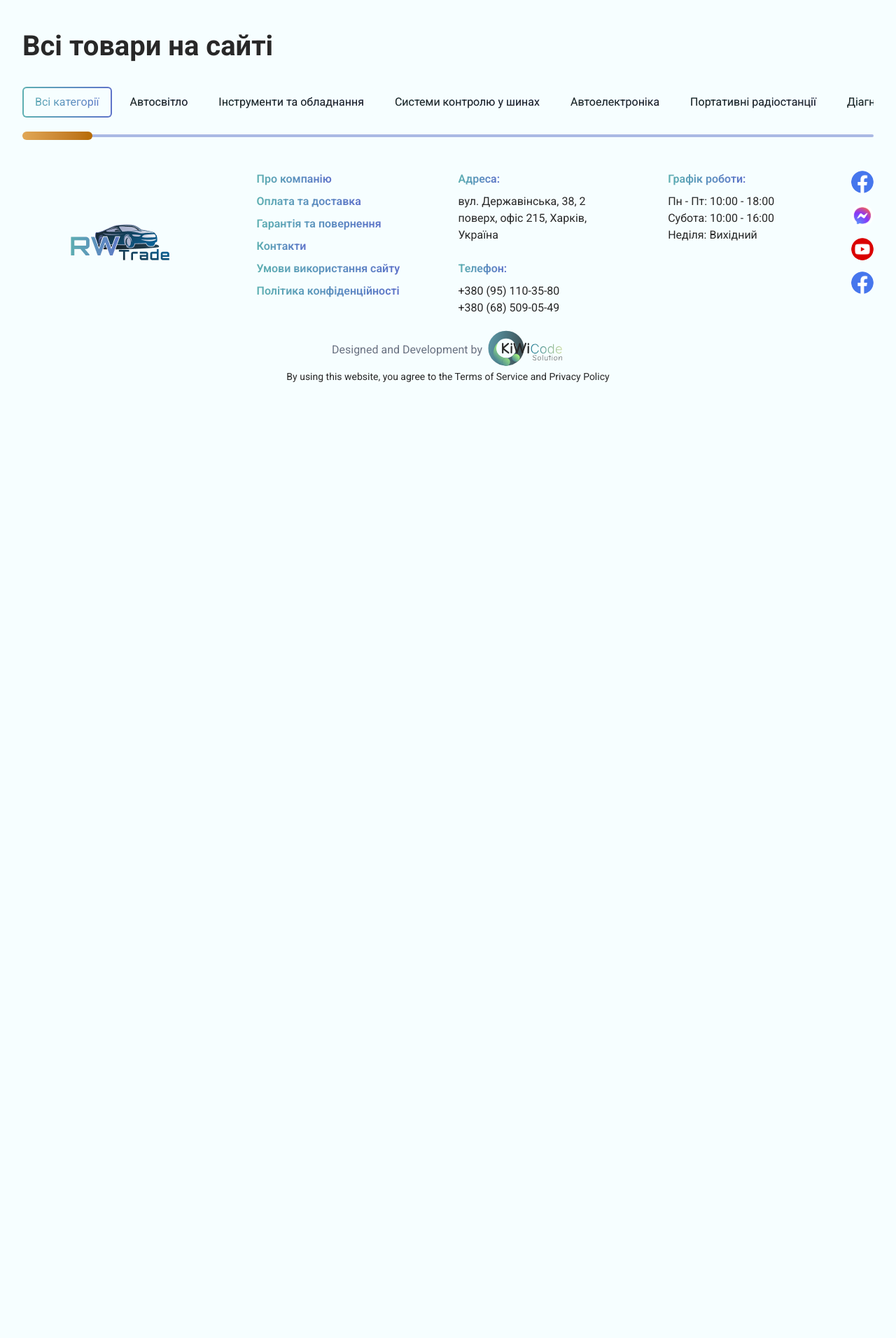
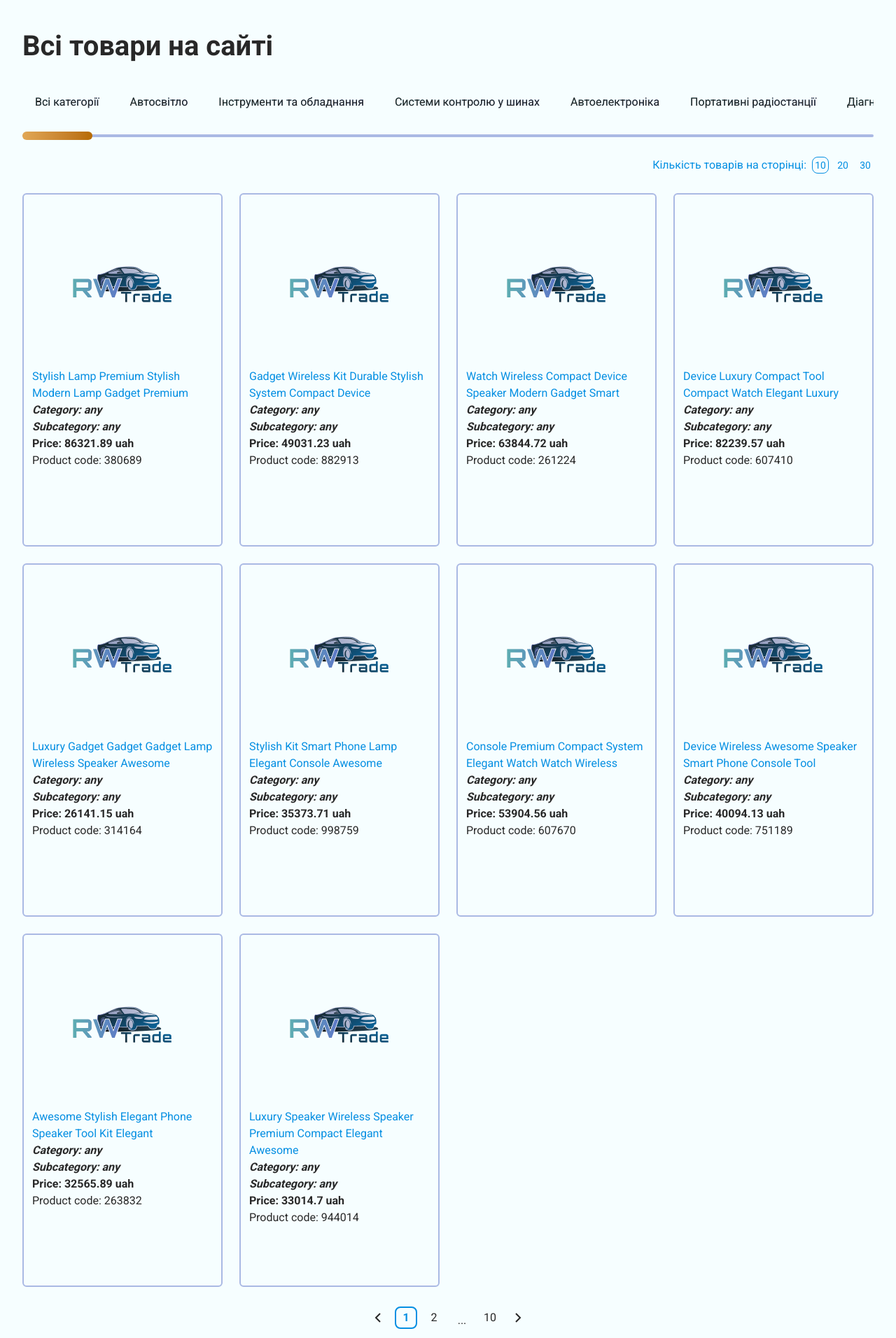
Before and after one commit to KiwiCodeSolution/RW-Trade, a Next.js app: page /catalog in a window 1280 px wide. Shown: the part 1328-3240 px from the top of the page at 70% size. Before the commit the page ends 1884 px from the top, so only its background shows below. Built offline with nearby package versions, Linux system fonts and the light colour scheme.

Commit message:
pagination is ready

```diff
--- /dev/null
+++ b/src/components/commonUI/Pagination.jsx
@@ -0,0 +1,112 @@
+"use client"
+import { useState } from "react"
+import LeftIcon from '../../../public/icons/chevron-left-32.svg'
+import RightIcon from '../../../public/icons/chevron-right-32.svg'
+
+const Pagination = ({ numberOfItems, itemsPerPage, currentPage: initialPage = 1, onPageChange }) => {
+
+  const [currentPage, setCurrentPage] = useState(initialPage)
+
+  const handlePageChange = (page) => {
+    setCurrentPage(page)
+    if (onPageChange) {
+      onPageChange(page)
+    }
+  }
+
+  const totalPages = Math.ceil(numberOfItems / itemsPerPage)
+
+  const getPageNumbers = () => {
+    const pageNumbers = []
+    const maxVisiblePages = 5
+
+    if (totalPages <= maxVisiblePages) {
+      for (let i = 1; i <= totalPages; i++) {
+        pageNumbers.push(i)
+      }
+    } else {
+      pageNumbers.push(1)
+      if (currentPage > 3) {
+        pageNumbers.push("ellipsis-start")
+      }
+      const start = Math.max(2, currentPage - 1)
+      const end = Math.min(totalPages - 1, currentPage + 1)
+      for (let i = start; i <= end; i++) {
+        if (i !== 1) {
+          pageNumbers.push(i)
+        }
+      }
+      if (currentPage < totalPages - 2) {
+        pageNumbers.push("ellipsis-end")
+      }
+      if (totalPages > 1) {
+        pageNumbers.push(totalPages)
+      }
+    }
+
+    const uniquePages = []
+    const seen = new Set()
+
+    for (const page of pageNumbers) {
+      if (!seen.has(page)) {
+        uniquePages.push(page)
+        seen.add(page)
+      }
+    }
+
+    return uniquePages
+  }
+
+  if (totalPages <= 1) {
+    return null
+  }
+
+  return (
+    <div className='flex gap-2 justify-center items-center'>
+      <button
+        onClick={() => currentPage > 1 && handlePageChange(currentPage - 1)}
+        disabled={currentPage === 1}
+        aria-label="Previous page"
+        className={`w-8 h-8 flex justify-center items-center`}
+        style={{ cursor: currentPage === 1 ? 'not-allowed' : 'pointer'}}
+      >
+        <LeftIcon />
+      </button>
+
+      {getPageNumbers().map((pageNumber, index) =>
+        typeof pageNumber === "string" && pageNumber.startsWith("ellipsis") ? (
+          <span
+            key={pageNumber}
+            aria-hidden="true"
+            className="w-8 h-8 flex justify-center items-end"
+          >
+            ...
+          </span>
+        ) : (
+          <button
+            key={pageNumber}
+            onClick={() => handlePageChange(pageNumber)}
+            aria-label={`Go to page ${pageNumber}`}
+            aria-current={currentPage === pageNumber ? "page" : undefined}
+            className={`w-8 h-8 flex justify-center items-center cursor-pointer border-2 rounded-lg ${currentPage === pageNumber ? 'font-bold text-link-blue border-link-blue' : 'border-transparent'}`}
+          >
+            {pageNumber}
+          </button>
+        )
+      )}
+
+      <button
+        onClick={() => currentPage < totalPages && handlePageChange(currentPage + 1)}
+        disabled={currentPage === totalPages}
+        aria-label="Next page"
+        style={{
+          cursor: currentPage === totalPages ? "not-allowed" : "pointer",
+        }}
+      >
+        <RightIcon />
+      </button>
+    </div>
+  )
+}
+
+export default Pagination
--- a/src/components/userUI/AllItemsSection.jsx
+++ b/src/components/userUI/AllItemsSection.jsx
@@ -1,17 +1,25 @@
 'use client'
-import ProductCard from './ProductCard'
-import BtnSolid from '../commonUI/BtnSolid'
+
 import CategoryControl from './CategoryControl'
 import { categories } from '@/data/categories'
 import { subCategories } from '@/data/subCategories'
 import { useEffect, useState } from 'react'
 import SubCategoryControl from './SubCategoryControl'
+import NumberOfProducts from './NumberOfProducts'
+import { fakeProducts } from '@/data/fakeData'
+import ProductCard from './ProductCard'
+import Pagination from '../commonUI/Pagination'
 
 const AllItemsSection = () => {
 
-  const [category, setCategory] = useState('')
-  const [selectedCategory, setSelectedCategoriy] = useState('')
-  const [selectedSubCategory, setSelectedSubCategory] = useState('')
+  const [category, setCategory] = useState('any')
+  const [selectedCategory, setSelectedCategoriy] = useState(null)
+  const [subCategory, setSubCategory] = useState('any')
+
+  const [numberOfItems, setNumberOfItems] = useState('10')
+  const [products, setProducts] = useState([])
+
+  const [currentPage, setCurrentPage] = useState(1)
 
   const lang = 'uk'
 
@@ -22,9 +30,14 @@ const AllItemsSection = () => {
 
   useEffect(() => {
     const selected = subCategories.find(item => item.category === category)
-    console.log(selected)
-    setSelectedCategoriy(selected || '')
+    setSelectedCategoriy(selected || null)
+    setSubCategory('any')
   }, [category])
+
+  useEffect(() => {
+    const fakeProds = fakeProducts(numberOfItems, category, subCategory)
+    setProducts(fakeProds)
+  }, [numberOfItems, category, subCategory, currentPage])
 
   return (
     <section>
@@ -34,9 +47,20 @@ const AllItemsSection = () => {
       </div>
       {!!selectedCategory && (
         <div className="mb-7">
-          <SubCategoryControl category={selectedCategory} setSubCategory={setSelectedSubCategory} />
+          <SubCategoryControl category={selectedCategory} setSubCategory={setSubCategory} />
         </div>
       )}
+      <div className='mb-7 flex justify-end'>
+        <NumberOfProducts setNumber={setNumberOfItems} initialNumber={numberOfItems} />
+      </div>
+      <div className='mb-7 grid min-[940px]:grid-cols-3 min-[1230px]:grid-cols-4 min-[1530px]:grid-cols-5 min-[1840px]:grid-cols-6 gap-6'>
+        {products.map((item, index) => (
+          <ProductCard key={index} product={item} />
+        ))}
+      </div>
+      <div className='mb-7'>
+        <Pagination numberOfItems={100} itemsPerPage={numberOfItems} currentPage={1} onPageChange={(page) => setCurrentPage(page)}/>
+      </div>
 
     </section>
   )
--- a/src/components/userUI/CategoryControl.jsx
+++ b/src/components/userUI/CategoryControl.jsx
@@ -13,7 +13,7 @@ const CategoryControl = ({ categories, setCategory }) => {
 
   const thumbWidth = 100
 
-  const [selected, setSelected] = useState('')
+  const [selected, setSelected] = useState('any')
   const [isDragging, setIsDragging] = useState(false)
   const containerRef = useRef(null)
   const thumbRef = useRef(null)
@@ -113,10 +113,10 @@ const CategoryControl = ({ categories, setCategory }) => {
               type="radio"
               name="categoryControl"
               id="control_0"
-              value=""
+              value="any"
               className="hidden"
               onChange={handleChange}
-              checked={selected === ''}
+              checked={selected === 'any'}
             />
           </label>
 
--- /dev/null
+++ b/src/components/userUI/NumberOfProducts.jsx
@@ -0,0 +1,45 @@
+'use client'
+import { useState } from 'react'
+
+const NumberOfProducts = ({setNumber, initialNumber}) => {
+
+  const lang = 'uk'
+
+  const title = {
+    uk: "Кількість товарів на сторінці",
+    en: "Number of products per page"
+  }
+
+  const numbers = ['10', '20', '30']
+
+  const [selected, setSelected] = useState(initialNumber)
+
+  const handleChange = (e) => {
+    setSelected(e.target.value)
+    setNumber(e.target.value)
+  }
+
+  return (
+    <div className='flex gap-2 text-link-blue'>
+      <p> {title[lang]}: </p>
+        {numbers.map((item, index) => (
+          <label key={index} className='flex items-center'>
+            <div className={`w-6 h-6 text-sm flex justify-center items-center border rounded-lg ${selected === item ? 'border-link-blue' : 'border-transparent'}`}>
+              {item}
+            </div>
+            <input
+              type="radio"
+              name='numOfProd'
+              id={`numOfProd_${item}`}
+              className='hidden'
+              value={item}
+              onChange={handleChange}
+            />
+          </label>
+        ))}
+
+    </div>
+  )
+}
+
+export default NumberOfProducts
--- a/src/components/userUI/ProductCard.jsx
+++ b/src/components/userUI/ProductCard.jsx
@@ -1,4 +1,4 @@
-import React from 'react'
+'use client'
 
 const ProductCard = ({product}) => {
 
@@ -19,7 +19,21 @@ const ProductCard = ({product}) => {
 
   return (
     <div className='h-[505px] w-full min-w-[278px] max-w-[360px] rounded-md border-2 border-sc-1 p-3'>
-
+      <div className="flex justify-center items-center h-[236px]">
+        {!!product?.imgUrl ? (
+          <img src={imgUrl} alt={product?.name} />
+        ) : (
+          <img src="logos/LOGO 152 blue.png" alt={product?.name} />
+        )}
+      </div>
+      <p className="text-link-blue">
+        {product?.name}
+      </p>
+      {/* <p>{product?.description}</p> */}
+      <p className="italic font-bold">Category: {product?.category}</p>
+      <p className="italic font-bold">Subcategory: {product?.subCategory}</p>
+      <p className="font-bold">Price: {product?.price} uah</p>
+      <p>Product code: {product?.id}</p>
     </div>
   )
 }
--- a/src/components/userUI/SubCategoryControl.jsx
+++ b/src/components/userUI/SubCategoryControl.jsx
@@ -16,6 +16,7 @@ const SubCategoryControl = ({ category, setSubCategory }) => {
   const [thumbLeft, setThumbLeft] = useState(0)
   const [startX, setStartX] = useState(0)
   const [startLeft, setStartLeft] = useState(0)
+  const [showScroll, setShowScroll] = useState(false)
 
   const handleChange = (e) => {
     setSelected(e.target.value)
@@ -83,7 +84,15 @@ const SubCategoryControl = ({ category, setSubCategory }) => {
   }, [isDragging, startX, startLeft])
 
   useEffect(() => {
-    setSelected('')
+    setSelected('any')
+    const container = containerRef.current
+    const maxScroll = container.scrollWidth - container.clientWidth
+    if (maxScroll <= 0) {
+      setShowScroll(false)
+      return
+    } else {
+      setShowScroll(true)
+    }
   }, [category])
 
   return (
@@ -134,6 +143,7 @@ const SubCategoryControl = ({ category, setSubCategory }) => {
           aria-controls="categoryContainer"
           aria-orientation="horizontal"
         >
+          {showScroll && (
             <div
               ref={thumbRef}
               className={`absolute h-[300%] -top-[100%] bg-bronze rounded-full ${isDragging ? 'cursor-grabbing' : 'cursor-grab'}`}
@@ -144,7 +154,10 @@ const SubCategoryControl = ({ category, setSubCategory }) => {
               onMouseDown={handleThumbMouseDown}
               role="presentation"
             />
+          )}
+
         </div>
+
     </div>
   )
 }
--- /dev/null
+++ b/src/data/fakeData.js
@@ -0,0 +1,40 @@
+export const fakeProducts = (strNum, category='any', subCategory='any') => {
+
+  const count = Number(strNum)
+
+  const adjectives = ['Awesome', 'Elegant', 'Modern', 'Stylish', 'Durable', 'Premium', 'Luxury', 'Compact', 'Wireless', 'Smart'];
+  const nouns = ['Gadget', 'Device', 'Tool', 'Kit', 'System', 'Console', 'Phone', 'Watch', 'Speaker', 'Lamp'];
+  const features = ['long-lasting battery', 'eco-friendly design', 'high precision', 'easy to use', 'Bluetooth connectivity', 'voice control', 'LED display', 'portable charging', 'ultra-fast performance', 'sleek look'];
+  const verbs = ['enhance', 'improve', 'boost', 'simplify', 'transform', 'revolutionize', 'optimize'];
+  const targets = ['your experience', 'your lifestyle', 'your productivity', 'your comfort'];
+
+  const getRandomWord = (list) => list[Math.floor(Math.random() * list.length)];
+
+  const getRandomPhrase = (wordCount) =>
+    Array.from({ length: wordCount }, () => getRandomWord([...adjectives, ...nouns])).join(' ');
+
+  const getRandomDescription = () => {
+    const parts = [
+      `This ${getRandomWord(nouns)} is ${getRandomWord(adjectives)}.`,
+      `It features ${getRandomWord(features)}.`,
+      `Designed to ${getRandomWord(verbs)} ${getRandomWord(targets)}.`,
+      `Perfect for anyone looking for quality and innovation.`,
+      `Combines style, durability, and functionality in one package.`
+    ];
+    return parts.slice(0, Math.floor(Math.random() * 3) + 2).join(' '); // Combine 2-4 parts for longer text
+  };
+
+  const getRandomId = () => Math.floor(100000 + Math.random() * 900000); // 6-digit number
+
+  const getRandomPrice = () =>
+    parseFloat((Math.random() * (90000 - 10) + 10).toFixed(2)); // Random price between 10 and 90000
+
+  return Array.from({ length: count }, () => ({
+    id: getRandomId(),
+    name: getRandomPhrase(8),
+    description: getRandomDescription(),
+    price: getRandomPrice(),
+    category: category,
+    subCategory: subCategory
+  }));
+};
```
Lines whose indentation alone changed are shown as unchanged.
